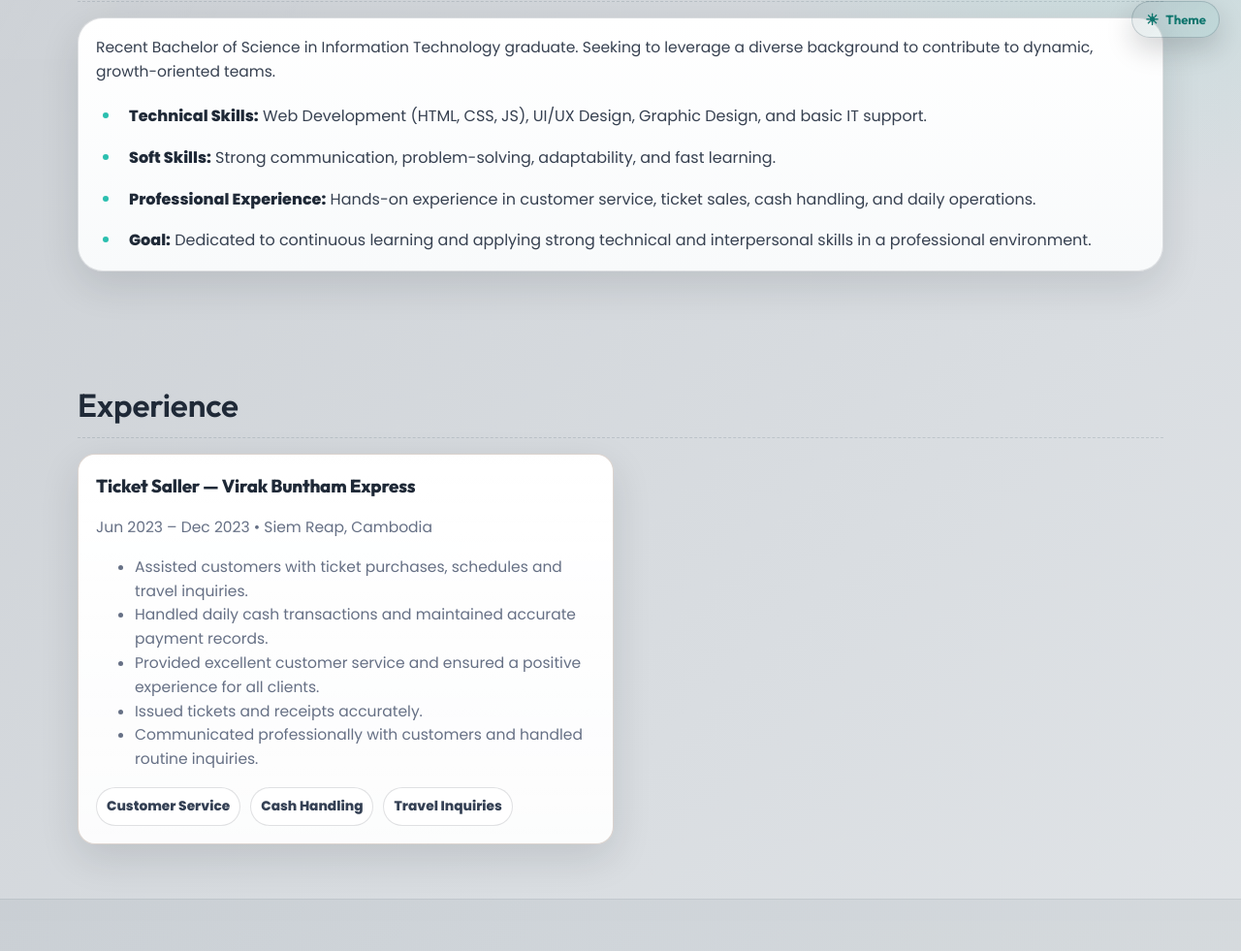
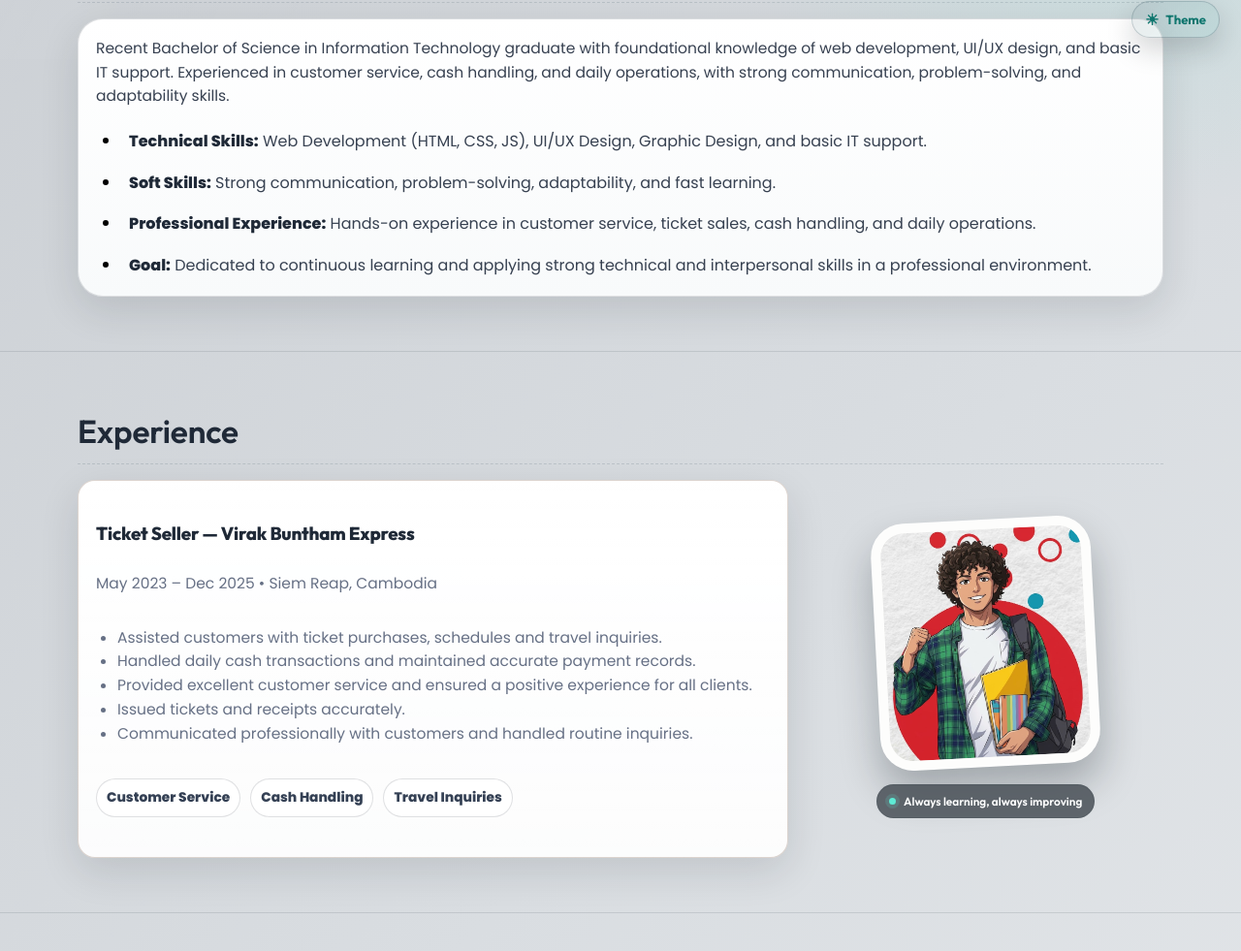
Before and after one commit to chhoeutdarwin/my-portfolio, a website: page index.html in a window 1280 px wide. Shown: the part 739-1720 px from the top of the page at 97% size. Drawn offline with Linux system fonts and the light colour scheme.

Commit message:
update ui

```diff
--- a/css/styles.css
+++ b/css/styles.css
@@ -407,6 +407,7 @@ a {
 .hero {
 	position: relative;
 	padding: 54px 0 22px;
+	border-bottom: 1px solid var(--stroke);
 }
 
 .hero-grid {
@@ -646,12 +647,7 @@ a {
 /* Sections */
 .section {
 	padding: 56px 0;
-}
-
-.section.alt {
-	background: linear-gradient(180deg, rgba(27, 51, 66, 0.06), rgba(255, 255, 255, 0.00));
-	border-top: 1px solid rgba(27, 51, 66, 0.12);
-	border-bottom: 1px solid rgba(27, 51, 66, 0.10);
+	border-bottom: 1px solid var(--stroke);
 }
 
 .head {
@@ -689,6 +685,94 @@ a {
 	gap: 14px;
 }
 
+/* .experience-grid {
+	align-items: stretch;
+	gap: 24px;
+} */
+.experience-grid {
+	grid-template-columns: 1.2fr 0.6fr;  /* card ធំជាង រូបតូចជាង */
+	align-items: stretch;
+	gap: 20px;
+}
+.experience-card {
+	display: flex;
+	flex-direction: column;
+	justify-content: center;
+}
+
+.experience-card ul {
+	padding-left: 22px;
+}
+
+/* .experience-card .tags {
+	margin-top: auto;
+} */
+
+.experience-card .tags {
+	margin-top: 18px;   /* ជិត list វិញ */
+}
+.experience-art {
+	position: relative;
+	min-height: 390px;
+	display: flex;
+	flex-direction: column;
+	align-items: center;
+	justify-content: center;
+	gap: 18px;
+	isolation: isolate;
+	overflow: visible;
+}
+
+.experience-art-shape {
+	display: none;
+}
+
+.experience-art-frame {
+	position: relative;
+	z-index: 1;
+	width: min(255px, 62%);
+	aspect-ratio: 1 / 1.12;
+	margin: 0;
+	overflow: hidden;
+	border: 10px solid rgba(255, 255, 255, 0.82);
+	border-radius: 34px;
+	background: #f5f5f2;
+	box-shadow: 0 22px 42px rgba(6, 19, 26, 0.28);
+	transform: rotate(-3deg);
+}
+
+.experience-art-frame img {
+	width: 100%;
+	height: 100%;
+	display: block;
+	object-fit: cover;
+	object-position: center top;
+}
+
+.experience-art-caption {
+	position: static;
+	z-index: 2;
+	display: inline-flex;
+	align-items: center;
+	gap: 8px;
+	padding: 9px 12px;
+	border: 1px solid rgba(31, 41, 55, 0.12);
+	border-radius: 999px;
+	background: rgba(74, 81, 88, 0.86);
+	color: #ffffff;
+	font: 600 0.74rem "Outfit", system-ui, sans-serif;
+	backdrop-filter: blur(8px);
+}
+
+.experience-art-dot {
+	width: 7px;
+	height: 7px;
+	flex: 0 0 auto;
+	border-radius: 50%;
+	background: #5eead4;
+	box-shadow: 0 0 0 4px rgba(94, 234, 212, 0.15);
+}
+
 .card {
 	border-radius: var(--radius);
 	background: linear-gradient(180deg, var(--card2), var(--card));
@@ -729,7 +813,7 @@ a {
 }
 
 .about-list li::marker {
-	color: rgba(20, 184, 166, 0.9);
+	color: black;
 	font-size: 1.15em;
 }
 
@@ -1298,11 +1382,6 @@ body.lightbox-open {
 	background: rgba(240, 237, 229, 0.12);
 }
 
-:root[data-theme="dark"] .section.alt {
-	background: linear-gradient(180deg, rgba(0, 20, 19, 0.18), transparent);
-	border-color: rgba(240, 237, 229, 0.12);
-}
-
 :root[data-theme="dark"] .about-card {
 	background:
 		radial-gradient(420px 220px at 18% 20%, rgba(11, 107, 100, 0.24), transparent 58%),
@@ -1475,6 +1554,10 @@ body {
 
 	.grid-2 {
 		grid-template-columns: 1fr;
+	}
+
+	.experience-art {
+		min-height: 340px;
 	}
 
 	.frame {
--- a/index.html
+++ b/index.html
@@ -82,21 +82,20 @@
 							<a class="icon" href="https://www.linkedin.com/in/chhoeut-darwin-17b0383ba/" target="_blank" rel="noreferrer" aria-label="LinkedIn">
 								<svg viewBox="0 0 24 24" aria-hidden="true"><path d="M4.98 3.5A2.5 2.5 0 1 1 2.5 6a2.5 2.5 0 0 1 2.48-2.5ZM3 21V9h4v12H3Zm7 0V9h3.8v1.7h.1A4.2 4.2 0 0 1 17.7 8.6C21 8.6 22 10.8 22 14.1V21h-4v-6c0-1.4 0-3.1-1.9-3.1S14 13.6 14 15v6h-4Z"/></svg>
 							</a>
-							<a class="icon" href="https://www.instagram.com/_daawinnnnn?igsh=MTNwcjVnb3UzM2pxMQ%3D%3D&utm_source=qr" target="_blank" rel="noreferrer" aria-label="Instagram">
+							<!-- <a class="icon" href="https://www.instagram.com/_daawinnnnn?igsh=MTNwcjVnb3UzM2pxMQ%3D%3D&utm_source=qr" target="_blank" rel="noreferrer" aria-label="Instagram">
 								<svg viewBox="0 0 24 24" aria-hidden="true"><path d="M7.5 2h9A5.5 5.5 0 0 1 22 7.5v9A5.5 5.5 0 0 1 16.5 22h-9A5.5 5.5 0 0 1 2 16.5v-9A5.5 5.5 0 0 1 7.5 2Zm0 2A3.5 3.5 0 0 0 4 7.5v9A3.5 3.5 0 0 0 7.5 20h9A3.5 3.5 0 0 0 20 16.5v-9A3.5 3.5 0 0 0 16.5 4h-9Zm4.5 4.6A5.4 5.4 0 1 1 6.6 14 5.4 5.4 0 0 1 12 8.6Zm0 2A3.4 3.4 0 1 0 15.4 14 3.4 3.4 0 0 0 12 10.6Zm5.7-2.3a1.1 1.1 0 1 1-1.1-1.1 1.1 1.1 0 0 1 1.1 1.1Z"/></svg>
-							</a>
+							</a> -->
 							<a class="icon" href="https://github.com/Darwin1682745857" target="_blank" rel="noreferrer" aria-label="GitHub">
 								<svg viewBox="0 0 24 24" aria-hidden="true"><path d="M12 .8a11.2 11.2 0 0 0-3.5 21.9c.6.1.8-.2.8-.6v-2.2c-3.4.8-4.1-1.4-4.1-1.4-.5-1.3-1.2-1.7-1.2-1.7-1-.7.1-.7.1-.7 1.1.1 1.8 1.2 1.8 1.2 1 .1 1.7-.5 2.1-.9.1-.7.4-1.1.7-1.4-2.7-.3-5.6-1.3-5.6-6A4.8 4.8 0 0 1 5.1 5c-.1-.3-.6-1.6.1-3.3 0 0 1-.3 3.4 1.2a11.5 11.5 0 0 1 6.2 0c2.4-1.5 3.4-1.2 3.4-1.2.7 1.7.2 3 .1 3.3a4.8 4.8 0 0 1 1.3 3.3c0 4.7-2.9 5.7-5.6 6 .4.3.8 1 .8 2v3c0 .4.2.7.8.6A11.2 11.2 0 0 0 12 .8Z"/></svg>
 							</a>
-							<a class="icon" href="https://web.facebook.com/chhoeut.darwin" target="_blank" rel="noreferrer" aria-label="Facebook">
+							<!-- <a class="icon" href="https://web.facebook.com/chhoeut.darwin" target="_blank" rel="noreferrer" aria-label="Facebook">
 								<svg viewBox="0 0 24 24" aria-hidden="true"><path d="M13.5 8H16V4h-2.5C10.46 4 9 5.79 9 8.3V10H6v4h3v8h4v-8h3l.5-4H13V8.7c0-.5.2-.7.5-.7Z"/></svg>
-							</a>
+							</a> -->
 							<a class="icon" href="https://t.me/Darwin_Chhoeut" target="_blank" rel="noreferrer" aria-label="Telegram">
 								<svg viewBox="0 0 24 24" aria-hidden="true"><path d="M21.8 4.6 18.6 19.7c-.2 1.1-.9 1.4-1.8.9l-5-3.7-2.4 2.3c-.3.3-.5.5-1 .5l.4-5.1 9.2-8.3c.4-.4-.1-.6-.6-.2L6 13.3l-4.9-1.5c-1.1-.3-1.1-1.1.2-1.6L20.4 3c.9-.3 1.7.2 1.4 1.6Z"/></svg>
 							</a>
 
 						</div>
-
 
 					</div>
 
@@ -122,13 +121,13 @@
 					</div>
 					<div class="card about-card">
 						<p class="muted">
-							Recent Bachelor of Science in Information Technology graduate. Seeking to leverage a diverse background to contribute to dynamic, growth-oriented teams.
+							Recent Bachelor of Science in Information Technology graduate with foundational knowledge of web development, UI/UX design, and basic IT support. Experienced in customer service, cash handling, and daily operations, with strong communication, problem-solving, and adaptability skills.
 						</p>
 						<ul class="about-list">
-							<li><strong>Technical Skills:</strong> Web Development (HTML, CSS, JS), UI/UX Design, Graphic Design, and basic IT support.</li>
-							<li><strong>Soft Skills:</strong> Strong communication, problem-solving, adaptability, and fast learning.</li>
-							<li><strong>Professional Experience:</strong> Hands-on experience in customer service, ticket sales, cash handling, and daily operations.</li>
-							<li><strong>Goal:</strong> Dedicated to continuous learning and applying strong technical and interpersonal skills in a professional environment.</li>
+								<li><strong>Technical Skills:</strong> Web Development (HTML, CSS, JS), UI/UX Design, Graphic Design, and basic IT support.</li>
+								<li><strong>Soft Skills:</strong> Strong communication, problem-solving, adaptability, and fast learning.</li>
+								<li><strong>Professional Experience:</strong> Hands-on experience in customer service, ticket sales, cash handling, and daily operations.</li>
+								<li><strong>Goal:</strong> Dedicated to continuous learning and applying strong technical and interpersonal skills in a professional environment.</li>
 						</ul>
 					</div>
 				</div>
@@ -140,7 +139,8 @@
 						<h2 class="h2">Experience</h2>
 						<p class="sub">Hands-on work across production UI delivery, optimization, and maintenance.</p>
 					</div>
-					<div class="grid-2">
+					<div class="grid-2 experience-grid">
+						<article class="card experience-card">
 						<!-- <article class="card">
 							<h3 class="h3">Frontend Developer — Company Name</h3>
 							<p class="muted">Jan 2024 – Present • City, Country</p>
@@ -153,9 +153,8 @@
 							</div>
 						</article> -->
 
-						<article class="card">
-							<h3 class="h3">Ticket Saller — Virak Buntham Express</h3>
-							<p class="muted">Jun 2023 – Dec 2023 • Siem Reap, Cambodia</p>
+							<h3 class="h3">Ticket Seller — Virak Buntham Express</h3>
+							<p class="muted">May 2023 – Dec 2025 • Siem Reap, Cambodia</p>
 							<ul class="muted">
 								<li>Assisted customers with ticket purchases, schedules and travel inquiries.</li>
 								<li>Handled daily cash transactions and maintained accurate payment records.</li>
@@ -167,11 +166,22 @@
 								<span>Customer Service</span><span>Cash Handling</span><span>Travel Inquiries</span>
 							</div>
 						</article>
+						<aside class="experience-art" aria-label="Illustration representing my professional experience">
+							<div class="experience-art-shape experience-art-shape-one" aria-hidden="true"></div>
+							<div class="experience-art-shape experience-art-shape-two" aria-hidden="true"></div>
+							<figure class="experience-art-frame">
+								<img src="assets/img/anime.jpg" alt="Illustration of a friendly professional carrying a notebook" loading="lazy" />
+							</figure>
+							<div class="experience-art-caption">
+								<span class="experience-art-dot" aria-hidden="true"></span>
+								<span>Always learning, always improving</span>
+							</div>
+						</aside>
 					</div>
 				</div>
 			</section>
 
-			<section class="section alt" id="projects">
+			<section class="section" id="projects">
 				<div class="wrap">
 					<div class="head">
 						<h2 class="h2">Recently Worked</h2>
@@ -351,14 +361,14 @@
 									<svg viewBox="0 0 24 24" aria-hidden="true"><path d="M4.98 3.5A2.5 2.5 0 1 1 2.5 6a2.5 2.5 0 0 1 2.48-2.5ZM3 21V9h4v12H3Zm7 0V9h3.8v1.7h.1A4.2 4.2 0 0 1 17.7 8.6C21 8.6 22 10.8 22 14.1V21h-4v-6c0-1.4 0-3.1-1.9-3.1S14 13.6 14 15v6h-4Z"/></svg>
 									<span>LinkedIn</span>
 								</a>
-								<a class="btn" href="https://www.instagram.com/_daawinnnnn?igsh=MTNwcjVnb3UzM2pxMQ%3D%3D&utm_source=qr" target="_blank" rel="noreferrer">
+								<!-- <a class="btn" href="https://www.instagram.com/_daawinnnnn?igsh=MTNwcjVnb3UzM2pxMQ%3D%3D&utm_source=qr" target="_blank" rel="noreferrer">
 									<svg viewBox="0 0 24 24" aria-hidden="true"><path d="M7.5 2h9A5.5 5.5 0 0 1 22 7.5v9A5.5 5.5 0 0 1 16.5 22h-9A5.5 5.5 0 0 1 2 16.5v-9A5.5 5.5 0 0 1 7.5 2Zm0 2A3.5 3.5 0 0 0 4 7.5v9A3.5 3.5 0 0 0 7.5 20h9A3.5 3.5 0 0 0 20 16.5v-9A3.5 3.5 0 0 0 16.5 4h-9Zm4.5 4.6A5.4 5.4 0 1 1 6.6 14 5.4 5.4 0 0 1 12 8.6Zm0 2A3.4 3.4 0 1 0 15.4 14 3.4 3.4 0 0 0 12 10.6Zm5.7-2.3a1.1 1.1 0 1 1-1.1-1.1 1.1 1.1 0 0 1 1.1 1.1Z"/></svg>
 									<span>Instagram</span>
-								</a>
-								<a class="btn" href="https://www.facebook.com/share/1P3R74QSVu/?mibextid=wwXIfr" target="_blank" rel="noreferrer">
+								</a> -->
+								<!-- <a class="btn" href="https://www.facebook.com/share/1P3R74QSVu/?mibextid=wwXIfr" target="_blank" rel="noreferrer">
 									<svg viewBox="0 0 24 24" aria-hidden="true"><path d="M13.5 8H16V4h-2.5C10.46 4 9 5.79 9 8.3V10H6v4h3v8h4v-8h3l.5-4H13V8.7c0-.5.2-.7.5-.7Z"/></svg>
 									<span>Facebook</span>
-								</a>
+								</a> -->
 								<a class="btn ghost" href="https://github.com/Darwin1682745857" target="_blank" rel="noreferrer">
 									<svg viewBox="0 0 24 24" aria-hidden="true"><path d="M12 .8a11.2 11.2 0 0 0-3.5 21.9c.6.1.8-.2.8-.6v-2.2c-3.4.8-4.1-1.4-4.1-1.4-.5-1.3-1.2-1.7-1.2-1.7-1-.7.1-.7.1-.7 1.1.1 1.8 1.2 1.8 1.2 1 .1 1.7-.5 2.1-.9.1-.7.4-1.1.7-1.4-2.7-.3-5.6-1.3-5.6-6A4.8 4.8 0 0 1 5.1 5c-.1-.3-.6-1.6.1-3.3 0 0 1-.3 3.4 1.2a11.5 11.5 0 0 1 6.2 0c2.4-1.5 3.4-1.2 3.4-1.2.7 1.7.2 3 .1 3.3a4.8 4.8 0 0 1 1.3 3.3c0 4.7-2.9 5.7-5.6 6 .4.3.8 1 .8 2v3c0 .4.2.7.8.6A11.2 11.2 0 0 0 12 .8Z"/></svg>
 									<span>GitHub</span>
```
Also changed, not shown: assets/img/anime.jpg (added).
